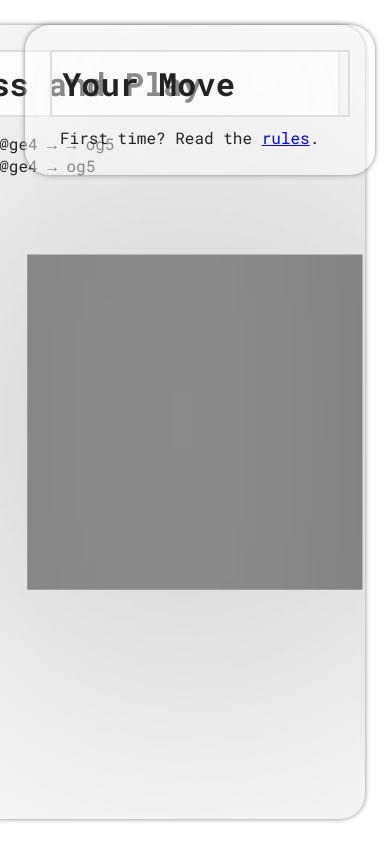
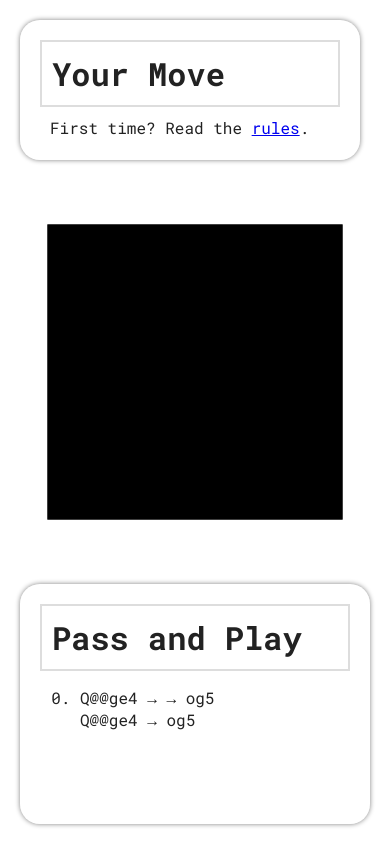
Before and after one commit to py660/3DChess, a website built with webpack: page public/index.html in a window 390 px wide. Built offline with nearby package versions, Linux system fonts and the light colour scheme; files whose address does not match are found by name.

Commit message:
Support small/mobile screens

```diff
--- a/public/index.html
+++ b/public/index.html
@@ -17,7 +17,7 @@
 
     </div>
     <div id="hud_wrapper" class="hudwrapper blur wrapper">
-        <h1 id="hud_statusbar">Your Move</h1>
+        <h1 id="hud_statusbar" class="blur">Your Move</h1>
         <p>First time? Read the <a href="rules/">rules</a>.</p>
     </div>
     <dialog id="dialog" class="dialog">
--- a/public/static/style.css
+++ b/public/static/style.css
@@ -1,7 +1,6 @@
 @import url('https://fonts.googleapis.com/css2?family=Roboto+Mono:ital,wght@0,100..700;1,100..700&display=swap');
 body {
     margin: 0;
-    padding: 25px;
     font-family: "Roboto Mono", monospace;
     font-optical-sizing: auto;
     font-weight: normal;
@@ -24,9 +23,32 @@ body > * {
         background-color: rgba(255, 255, 255, 0.8);
     }
 }
+@media (min-width: 1000px) {
+    .gamewrapper {
+        height: 100%;
+    }
+    .hudwrapper {
+        width: 300px;
+    }
+    .sidebarwrapper {
+        top: 0;
+        width: 300px;
+    }
+}
+@media (max-width: 1000px) {
+    .gamewrapper {
+        height: calc(100% - 100px);
+    }
+    .hudwrapper {
+        width: min(300px, calc(100% - 80px));
+    }
+    .sidebarwrapper {
+        height: 200px;
+        width: calc(100% - 80px);
+    }
+}
 .gamewrapper {
     width: 100%;
-    height: 100%;
     top: 0;
     left: 0;
 }
@@ -43,28 +65,26 @@ body > * {
     }
 }
 .hudwrapper {
-    width: 300px;
     height: 100px;
     top: 0;
     left: 0;
-    margin: 25px;
-    padding: 25px;
+    margin: 20px;
+    padding: 20px;
     /*background-color: white;*/
     /*border: solid 2px slategrey;*/
-    border-radius: 25px;
+    border-radius: 20px;
     box-shadow: 0 0 5px grey;
 }
 .sidebarwrapper {
-    width: 400px;
     /*height: 200px;*/
-    top: 0;
+    /*top: 0;*/
     bottom: 0;
     right: 0;
-    margin: 25px;
-    padding: 25px;
+    margin: 20px;
+    padding: 20px;
     /*background-color: white;*/
     /*border: solid 2px slategrey;*/
-    border-radius: 25px;
+    border-radius: 20px;
     box-shadow: 0 0 5px grey;
     overflow: auto;
 
```
